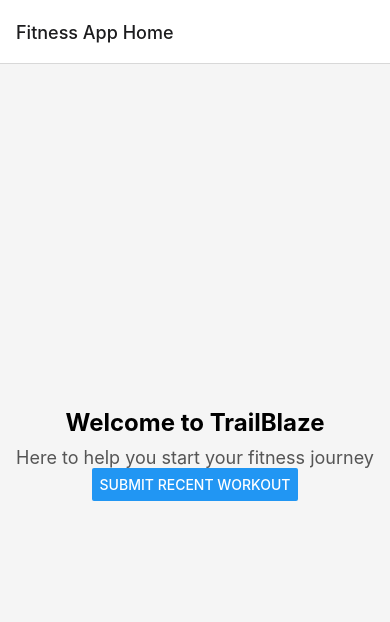
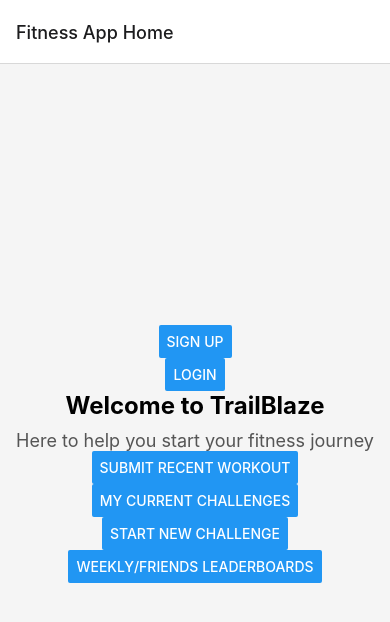
Before and after one commit to mikeold-2008/northcoders-final-project, a React Native app: screen /Home in a window 390 px wide. Shown: the top 622 px of the page. Built offline with nearby package versions, Linux system fonts and the light colour scheme.

Commit message:
added buttons to home screen

```diff
--- a/src/HomeScreen.js
+++ b/src/HomeScreen.js
@@ -3,11 +3,28 @@
 
 const HomeScreen = ({ navigation }) => {
   return (
+
     <View style={styles.container}>
+
+<Button title={'Sign up'}
+        onPress={() => navigation.navigate('Signup')} />
+
+<Button title={'Login'}
+        onPress={() => navigation.navigate('Login')} />
+
         <Text style={styles.title}>Welcome to TrailBlaze</Text>
         <Text style={styles.subtitle}>Here to help you start your fitness journey</Text>
         <Button title={'Submit Recent Workout'}
         onPress={() => navigation.navigate('RecentWorkout')} />
+
+<Button title={'My Current Challenges'}
+        onPress={() => navigation.navigate('CurrentChallenges')} />
+
+ <Button title={'Start new challenge'}
+        onPress={() => navigation.navigate('NewChallenge')} />
+
+<Button title={'Weekly/friends leaderboards'}
+        onPress={() => navigation.navigate('Leaderboard')} />
     </View>
   );
 };
```
Also changed, not shown: src/CurrentChallenges.js (added).
